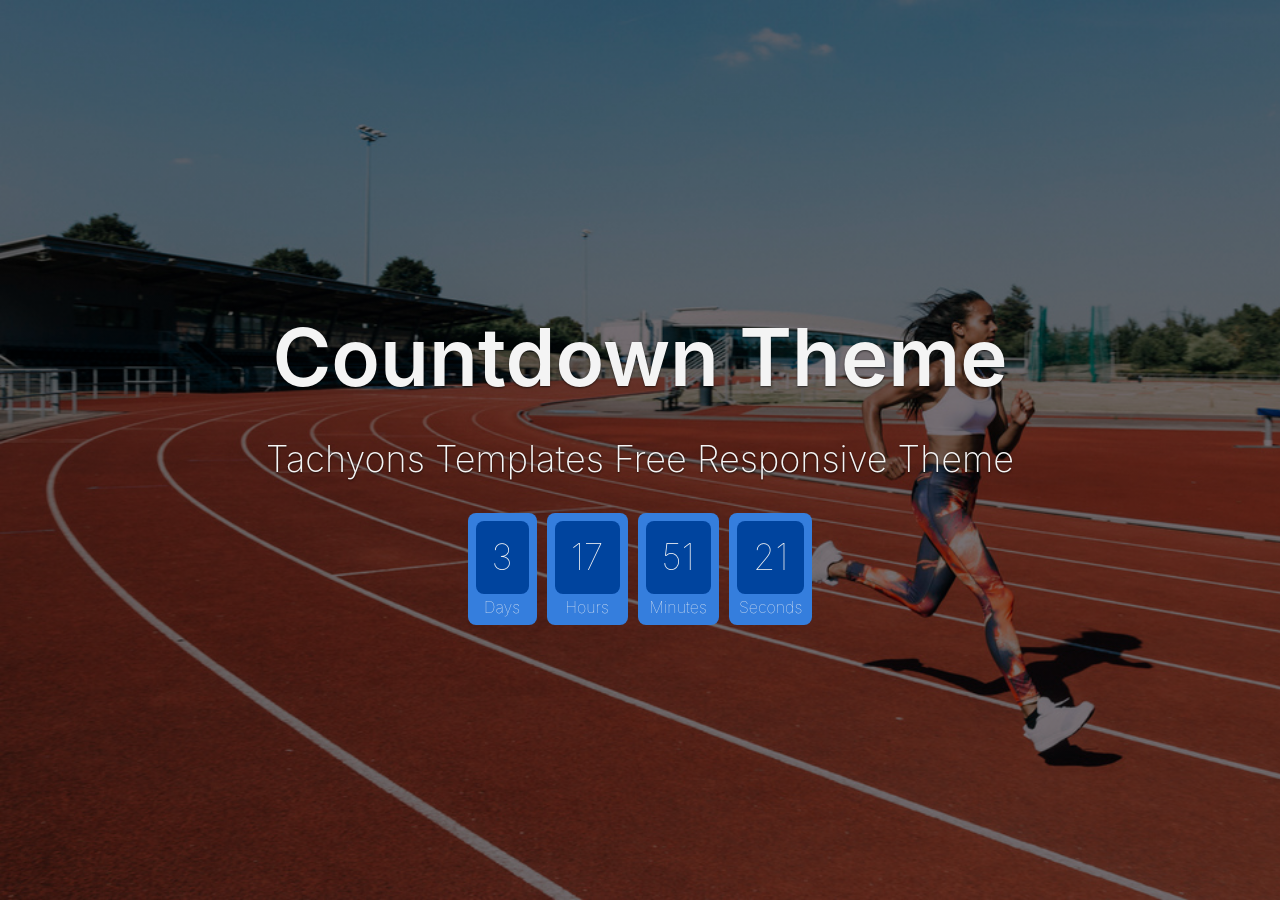
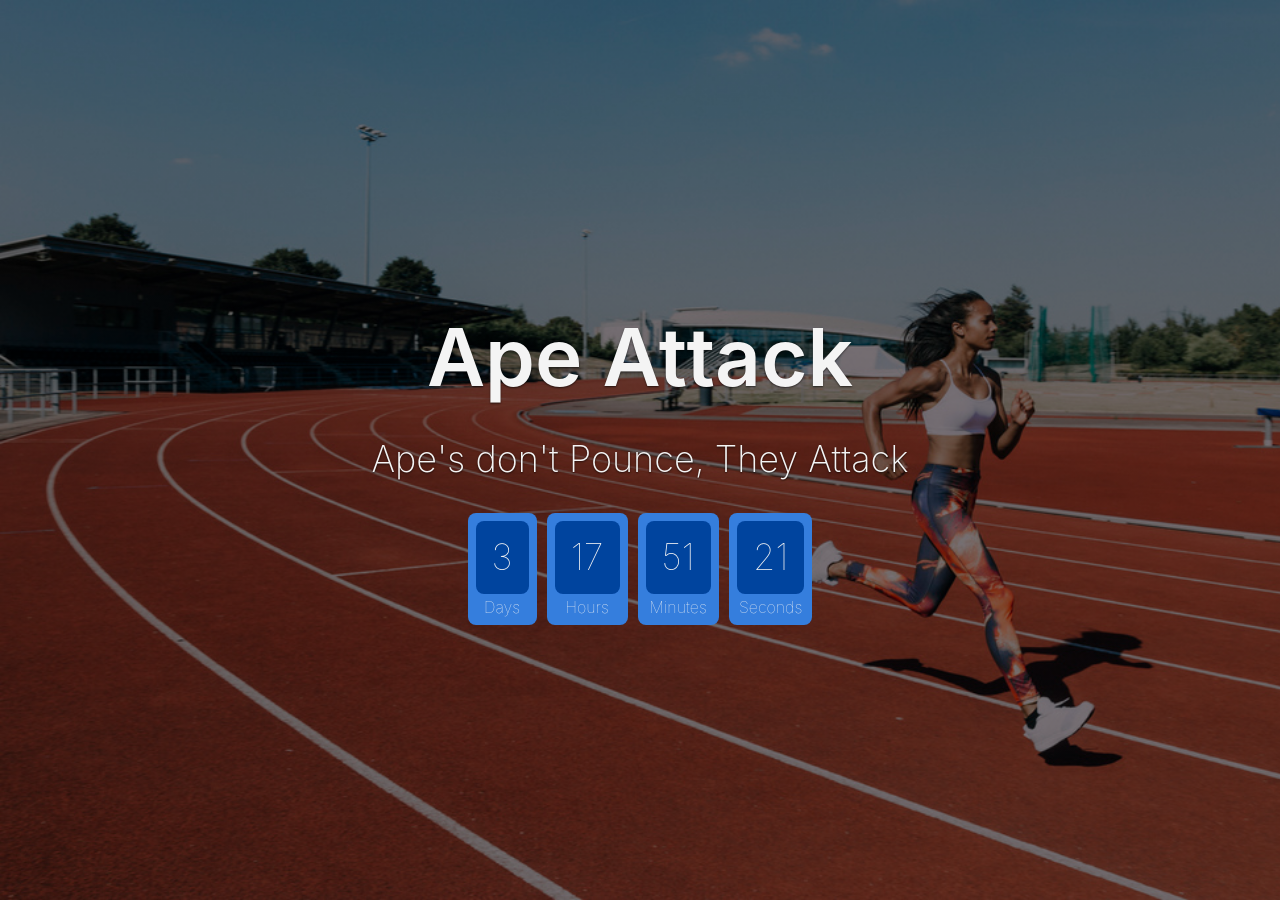
Before and after one commit to roth515/ApeAttack.github.io, a Jekyll site: the page built from index.html, in a window 1280 px wide. Built offline with Jekyll 4.4.1, drawn with Linux system fonts in a browser that asks for light colours.

Commit message:
Update _config.yml

```diff
--- a/_config.yml
+++ b/_config.yml
@@ -3,10 +3,10 @@ license:          "MIT"
 license-url:      "https://github.com/blairanderson/tachyonstemplates/blob/master/LICENSE"
 
 # UPDATE THESE!
-author:           "Tachyons Templates"
-title:            Countdown Template Responsive Free - Tachyons Theme
-headline:         "Countdown Theme"
-subheadline:      "Tachyons Templates Free Responsive Theme"
+author:           "ApeAttack"
+title:            Ape Attack
+headline:         "Ape Attack"
+subheadline:      "Ape's don't Pounce, They Attack"
 google-analytics: "UA-61052500-15"
 google_site_verification: "RWU1gUAkLxAcOG2zAslE-2d-W4odFhYgixiHHZ4wZ4U"
 
```
